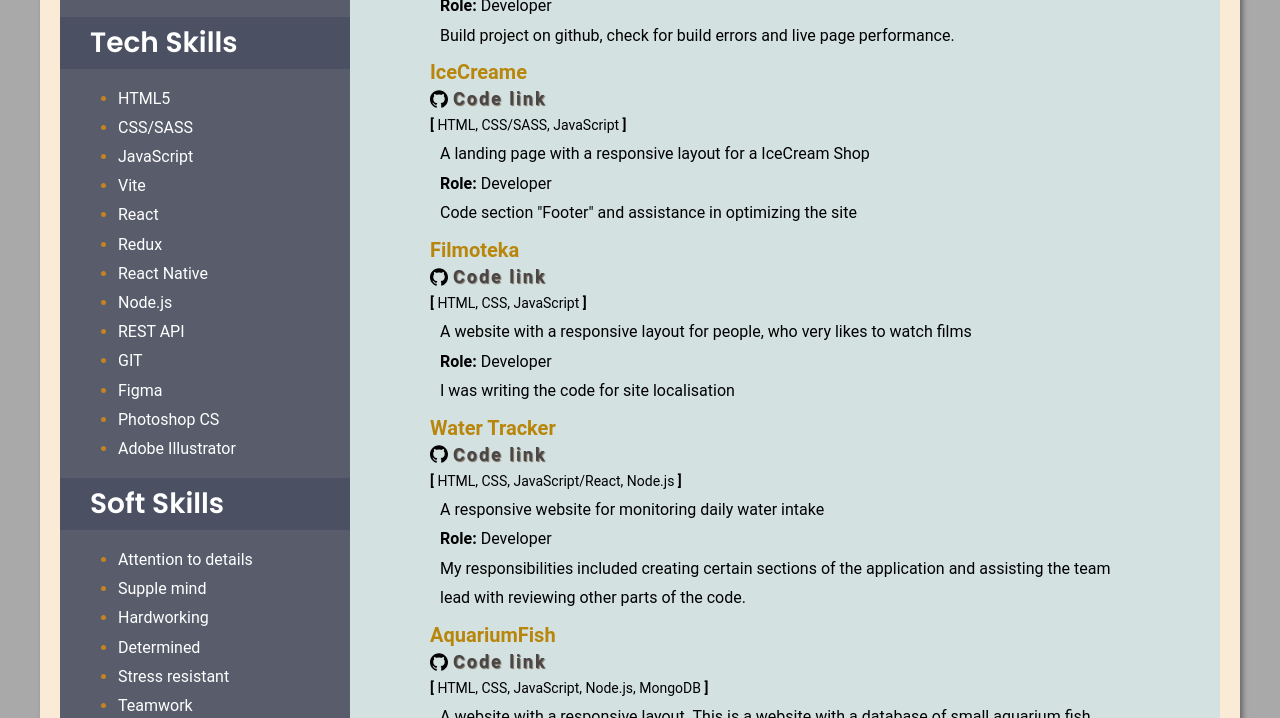
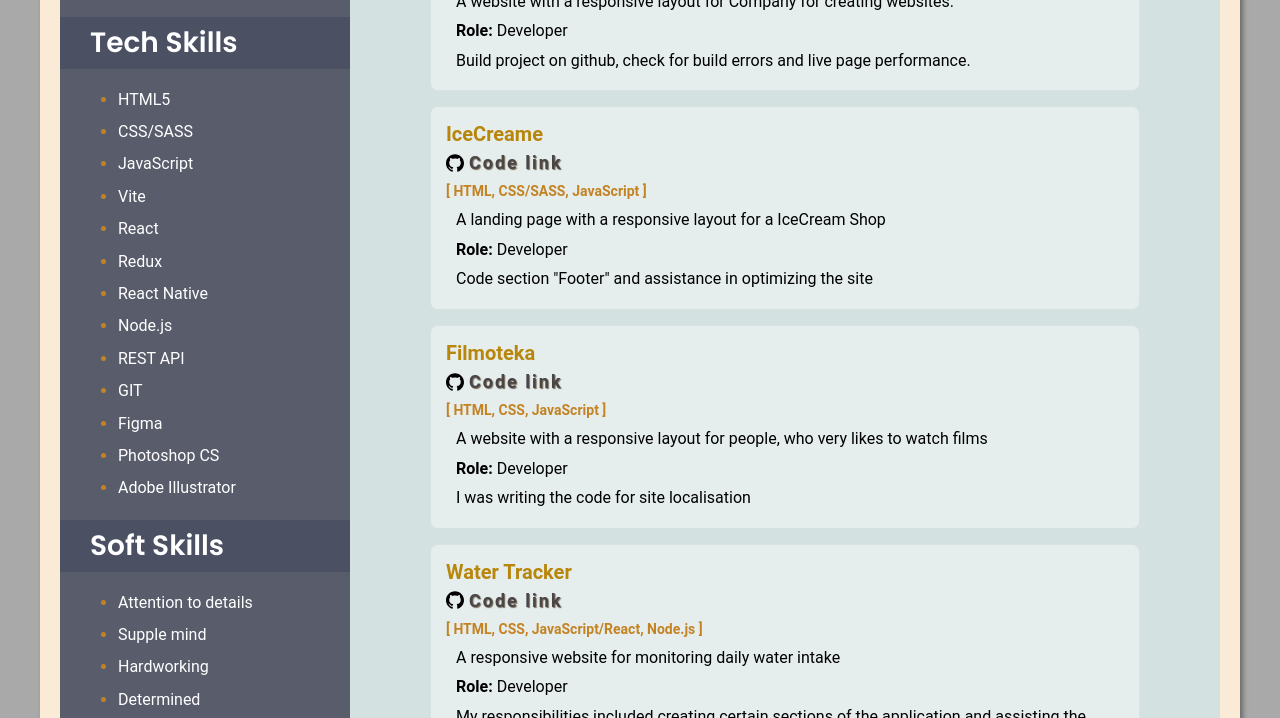
Before and after one commit to Stolbin/Resume, a website: page index.html in a window 1280 px wide. Shown: the part 684-1402 px from the top of the page. Drawn offline with Linux system fonts and the light colour scheme; a web font is replaced by a local one.

Commit message:
update resume

```diff
--- a/css/layouts/about.css
+++ b/css/layouts/about.css
@@ -1,7 +1,12 @@
 .about {
-  width: 75%;
+  width: 100%;
   background-color: var(--about-bg);
-  padding: 80px 80px 20px 80px;
+  padding: 30px 15px;
+
+  @media screen and (min-width: 768px) {
+    width: 75%;
+    padding: 80px 80px 20px 80px;
+  }
 }
 
 .main-title {
@@ -31,45 +36,42 @@
   padding: 20px;
 }
 
-.project-item {
-  margin-top: 10px;
+.project-item,
+.work-item,
+.education-item {
+  margin-top: 15px;
+  padding: 15px;
+  background-color: rgba(255, 255, 255, 0.4);
+  border-radius: 8px;
+  border: 1px solid rgba(0, 0, 0, 0.05);
 }
 
 .project-item__box-link {
-  width: 53%;
+  width: auto;
   display: flex;
   flex-direction: column;
-  gap: 4px;
+  gap: 6px;
   align-items: baseline;
   justify-content: flex-start;
 }
 
 .project-item_lang {
   font-size: 14px;
+  font-weight: 600;
+  color: var(--accent-gold);
 }
 
-.project-item_titel,
-.project-item_link {
+.project-item_titel {
   display: inline-block;
   text-decoration: none;
   color: var(--titel-project-color);
   font-size: 20px;
   font-weight: 600;
-  transform-origin: left;
-  -webkit-font-smoothing: antialiased;
-  backface-visibility: hidden;
-  transform: translateZ(0);
-  will-change: transform, color;
-  transition: transform 0.3s ease-in-out, color 0.3s ease-in-out;
-  -webkit-transition: -webkit-transform 0.3s ease-in-out, color 0.3s ease-in-out;
+  transition: color var(--transition);
+
   &:hover {
     color: var(--titel-project-hover);
   }
-}
-
-.project-item_titel:hover {
-  transform: scale(1.03) translateZ(0);
-  -webkit-transform: scale(1.03) translateZ(0);
 }
 
 .project-item_link {
@@ -78,9 +80,30 @@
   letter-spacing: 2px;
   color: var(--item-project-color);
   text-shadow: 1px 1px 1px #786b58;
-  transition: var(--transition);
+  text-decoration: none;
+  position: relative;
+  transition: color var(--transition);
+
+  &::after {
+    content: "";
+    position: absolute;
+    width: 100%;
+    transform: scaleX(0);
+    height: 2px;
+    bottom: -2px;
+    left: 0;
+    background-color: var(--item-project-hover);
+    transform-origin: bottom right;
+    transition: transform 0.25s ease-out;
+  }
+
   &:hover {
     color: var(--item-project-hover);
+
+    &::after {
+      transform: scaleX(1);
+      transform-origin: bottom left;
+    }
   }
 }
 
@@ -104,15 +127,11 @@
   margin-left: 10px;
 }
 
-.work-item,
-.education-item {
-  padding: 10px 0;
-}
-
 .description-item {
   list-style-type: disc;
   color: #c48322;
   margin-left: 15px;
+  margin-top: 5px;
 
   &__text {
     color: var(--black);
@@ -130,6 +149,7 @@
 .education-item_speciality {
   font-size: 18px;
   font-weight: 500;
+  margin-top: 2px;
 }
 
 .work-item_date,
@@ -137,6 +157,7 @@
   color: rgb(133, 126, 126);
   font-size: 14px;
   font-weight: 600;
+  margin-top: 2px;
 }
 
 .work-item__experience {
--- a/css/layouts/sidebar.css
+++ b/css/layouts/sidebar.css
@@ -28,15 +28,20 @@
 }
 
 .photo {
+  display: block;
   width: calc(100% - 40px);
   height: auto;
   border-radius: 10px;
   margin-left: auto;
   margin-right: auto;
   margin-bottom: 20px;
-  transition: var(--transition);
+  box-shadow: 0 4px 8px rgba(0, 0, 0, 0.2);
+  transition: transform 0.3s ease, box-shadow 0.3s ease, filter 0.3s ease;
+
   &:hover {
-    filter: brightness(1.2);
+    filter: brightness(1.1);
+    transform: scale(1.02);
+    box-shadow: 0 8px 16px rgba(0, 0, 0, 0.3);
     cursor: pointer;
   }
 }
@@ -56,11 +61,12 @@
 .fa-envelope {
   color: var(--white);
   margin-right: 30px;
-  transition: var(--transition);
+  transition: color 0.3s ease, transform 0.3s ease;
+
   &:hover,
   &:focus {
     color: var(--accent-gold);
-    transform: scale(1.2, 1.1);
+    transform: scale(1.15);
   }
 }
 
@@ -88,11 +94,12 @@
   height: 30px;
   font-size: 30px;
   fill: var(--accent-gold);
-  transition: var(--transition);
+  transition: fill 0.3s ease, transform 0.3s ease;
+
   &:hover,
   &:focus {
-    transform: scale(1.2, 1.1);
-    fill: var(--hover-accent-grey);
+    transform: translateY(-3px) scale(1.1);
+    fill: var(--white);
   }
 }
 
@@ -109,7 +116,7 @@
 .languages-item_name,
 .box-tex {
   font-size: 16px;
-  line-height: 120%;
+  line-height: 140%;
   color: var(--white);
 }
 
```
